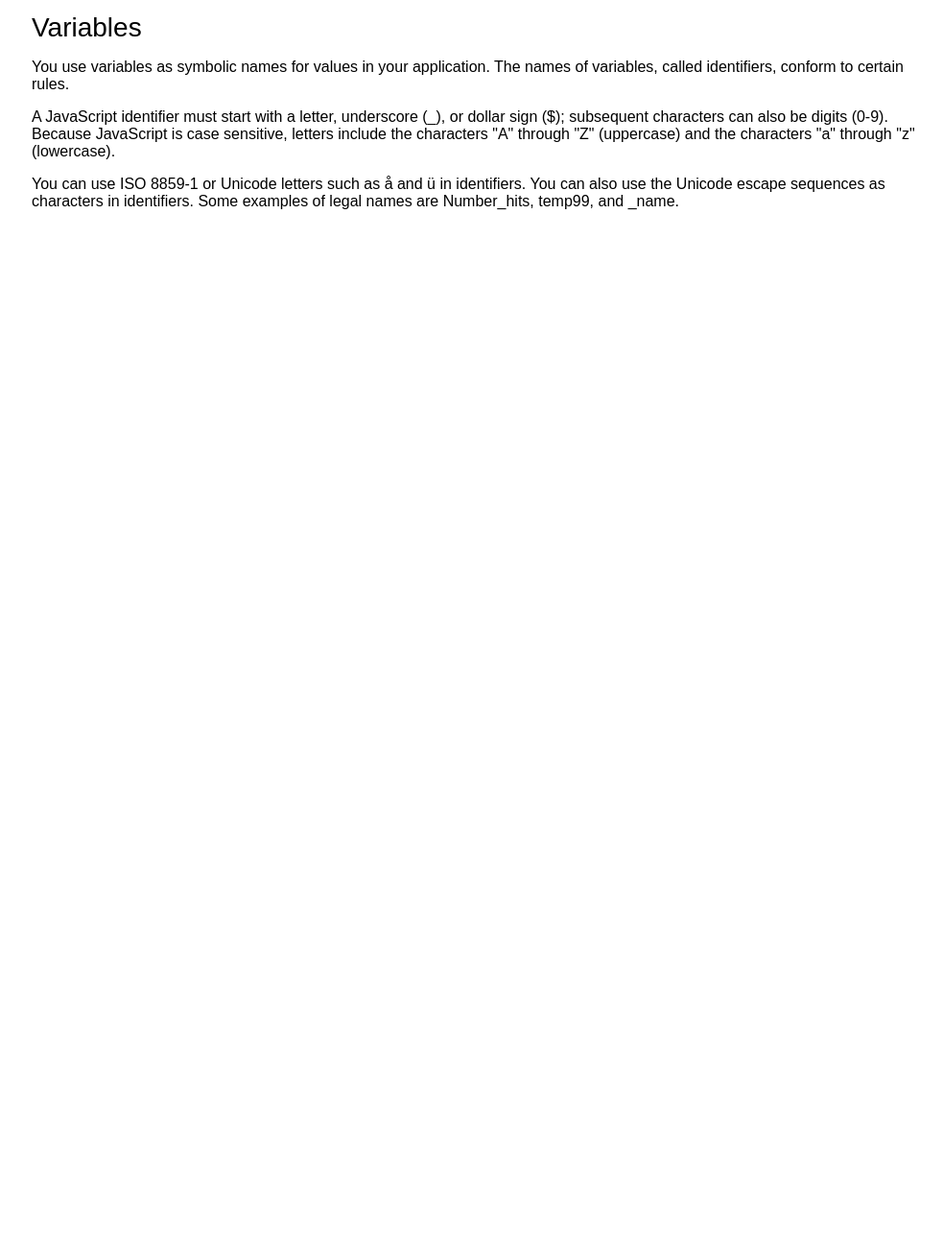
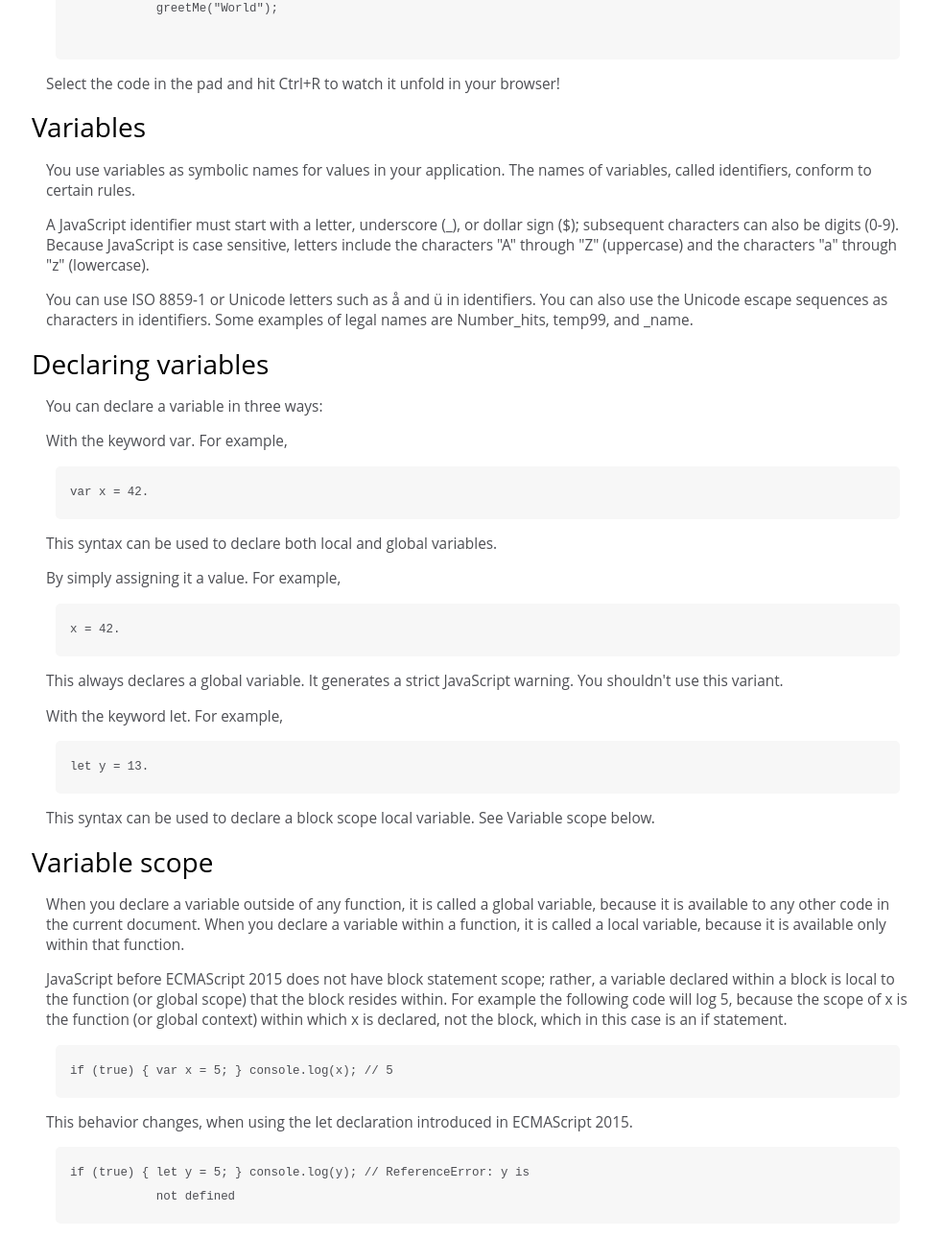
Before and after one commit to denilson-junior/TechnicalDocumentationPage, a plain HTML site: page index.html in a window 1280 px wide. Shown: the part 1049-2338 px from the top of the page at 96% size, without its empty margins (297-1280 px from the left). Before the commit the page ends 1304 px from the top, so only its background shows below. Drawn offline with Linux system fonts and the light colour scheme.

Commit message:
finishing the layout of the project

```diff
--- a/index.html
+++ b/index.html
@@ -23,23 +23,27 @@
         </li>
         <li><a class="nav-link" href="#hello_world">Hello world</a></li>
         <li><a class="nav-link" href="#variables">Variables</a></li>
+        <li><a class="nav-link" href="#declaring_variables">Declaring variables</a></li>
+        <li><a class="nav-link" href="#variable_scope">Variable scope</a></li>
       </ul>
     </nav>
     <main id="main-doc">
       <section id="introduction" class="main-section">
         <header>Introduction</header>
+        <article>
           <p>
-          JavaScript is a cross-platform, object-oriented scripting language. It
-          is a small and lightweight language. Inside a host environment (for
-          example, a web browser), JavaScript can be connected to the objects of
-          its environment to provide programmatic control over them.
+            JavaScript is a cross-platform, object-oriented scripting language.
+            It is a small and lightweight language. Inside a host environment
+            (for example, a web browser), JavaScript can be connected to the
+            objects of its environment to provide programmatic control over
+            them.
           </p>
           <p>
             JavaScript contains a standard library of objects, such as Array,
-          Date, and Math, and a core set of language elements such as operators,
-          control structures, and statements. Core JavaScript can be extended
-          for a variety of purposes by supplementing it with additional objects;
-          for example:
+            Date, and Math, and a core set of language elements such as
+            operators, control structures, and statements. Core JavaScript can
+            be extended for a variety of purposes by supplementing it with
+            additional objects; for example:
           </p>
           <ul>
             <li>
@@ -58,9 +62,11 @@
               server.
             </li>
           </ul>
+        </article>
       </section>
       <section id="what_you_should_already_know" class="main-section">
         <header>What you should already know</header>
+        <article>
           <p>This guide assumes you have the following basic background:</p>
           <ul>
             <li>
@@ -69,30 +75,32 @@
             </li>
             <li>Good working knowledge of HyperText Markup Language (HTML).</li>
             <li>
-            Some programming experience. If you are new to programming, try one
-            of the tutorials linked on the main page about JavaScript.
+              Some programming experience. If you are new to programming, try
+              one of the tutorials linked on the main page about JavaScript.
             </li>
           </ul>
+        </article>
       </section>
       <section id="javascript_and_java" class="main-section">
         <header>JavaScript and Java</header>
+        <article>
           <p>
             JavaScript and Java are similar in some ways but fundamentally
             different in some others. The JavaScript language resembles Java but
             does not have Java's static typing and strong type checking.
-          JavaScript follows most Java expression syntax, naming conventions and
-          basic control-flow constructs which was the reason why it was renamed
-          from LiveScript to JavaScript.
+            JavaScript follows most Java expression syntax, naming conventions
+            and basic control-flow constructs which was the reason why it was
+            renamed from LiveScript to JavaScript.
           </p>
           <p>
             In contrast to Java's compile-time system of classes built by
             declarations, JavaScript supports a runtime system based on a small
-          number of data types representing numeric, Boolean, and string values.
-          JavaScript has a prototype-based object model instead of the more
-          common class-based object model. The prototype-based model provides
-          dynamic inheritance; that is, what is inherited can vary for
-          individual objects. JavaScript also supports functions without any
-          special declarative requirements. Functions can be properties of
+            number of data types representing numeric, Boolean, and string
+            values. JavaScript has a prototype-based object model instead of the
+            more common class-based object model. The prototype-based model
+            provides dynamic inheritance; that is, what is inherited can vary
+            for individual objects. JavaScript also supports functions without
+            any special declarative requirements. Functions can be properties of
             objects, executing as loosely typed methods.
           </p>
           <p>
@@ -102,6 +110,7 @@
             protected, and you do not have to implement interfaces. Variables,
             parameters, and function return types are not explicitly typed.
           </p>
+        </article>
       </section>
       <section id="hello_world" class="main-section">
         <header>Hello world</header>
@@ -122,9 +131,11 @@
       </section>
       <section id="variables" class="main-section">
         <header>Variables</header>
+        <article>
           <p>
             You use variables as symbolic names for values in your application.
-          The names of variables, called identifiers, conform to certain rules.
+            The names of variables, called identifiers, conform to certain
+            rules.
           </p>
           <p>
             A JavaScript identifier must start with a letter, underscore (_), or
@@ -139,6 +150,59 @@
             characters in identifiers. Some examples of legal names are
             Number_hits, temp99, and _name.
           </p>
+        </article>
+      </section>
+      <section id="declaring_variables" class="main-section">
+        <header>Declaring variables</header>
+        <article>
+          <p>You can declare a variable in three ways:</p>
+          <p>With the keyword var. For example,</p>
+          <code>var x = 42. </code>
+          <p>
+            This syntax can be used to declare both local and global variables.
+          </p>
+          <p>By simply assigning it a value. For example,</p>
+          <code>x = 42. </code>
+          <p>
+            This always declares a global variable. It generates a strict
+            JavaScript warning. You shouldn't use this variant.
+          </p>
+          <p>With the keyword let. For example,</p>
+          <code>let y = 13.</code>
+          <p>
+            This syntax can be used to declare a block scope local variable. See
+            Variable scope below.
+          </p>
+        </article>
+      </section>
+      <section id="variable_scope" class="main-section">
+        <header>Variable scope</header>
+        <article>
+          <p>
+            When you declare a variable outside of any function, it is called a
+            global variable, because it is available to any other code in the
+            current document. When you declare a variable within a function, it
+            is called a local variable, because it is available only within that
+            function.
+          </p>
+          <p>
+            JavaScript before ECMAScript 2015 does not have block statement
+            scope; rather, a variable declared within a block is local to the
+            function (or global scope) that the block resides within. For
+            example the following code will log 5, because the scope of x is the
+            function (or global context) within which x is declared, not the
+            block, which in this case is an if statement.
+          </p>
+          <code>if (true) { var x = 5; } console.log(x); // 5 </code>
+          <p>
+            This behavior changes, when using the let declaration introduced in
+            ECMAScript 2015.
+          </p>
+          <code
+            >if (true) { let y = 5; } console.log(y); // ReferenceError: y is
+            not defined</code
+          >
+        </article>
       </section>
     </main>
   </body>
--- a/main.css
+++ b/main.css
@@ -5,7 +5,7 @@
 body {
   margin: 0;
   padding: 0;
-  font-family: sans-serif;
+  font-family: "Open Sans", Arial, sans-serif;
 }
 
 #navbar {
@@ -55,6 +55,12 @@
   font-weight: 500;
 }
 
+.main-section > article {
+  color: #4d4e53;
+  font-size: 0.96em;
+  margin: 15px;
+}
+
 .main-section > article > code {
   display: block;
   padding: 15px;
```
Lines whose indentation alone changed are shown as unchanged.
